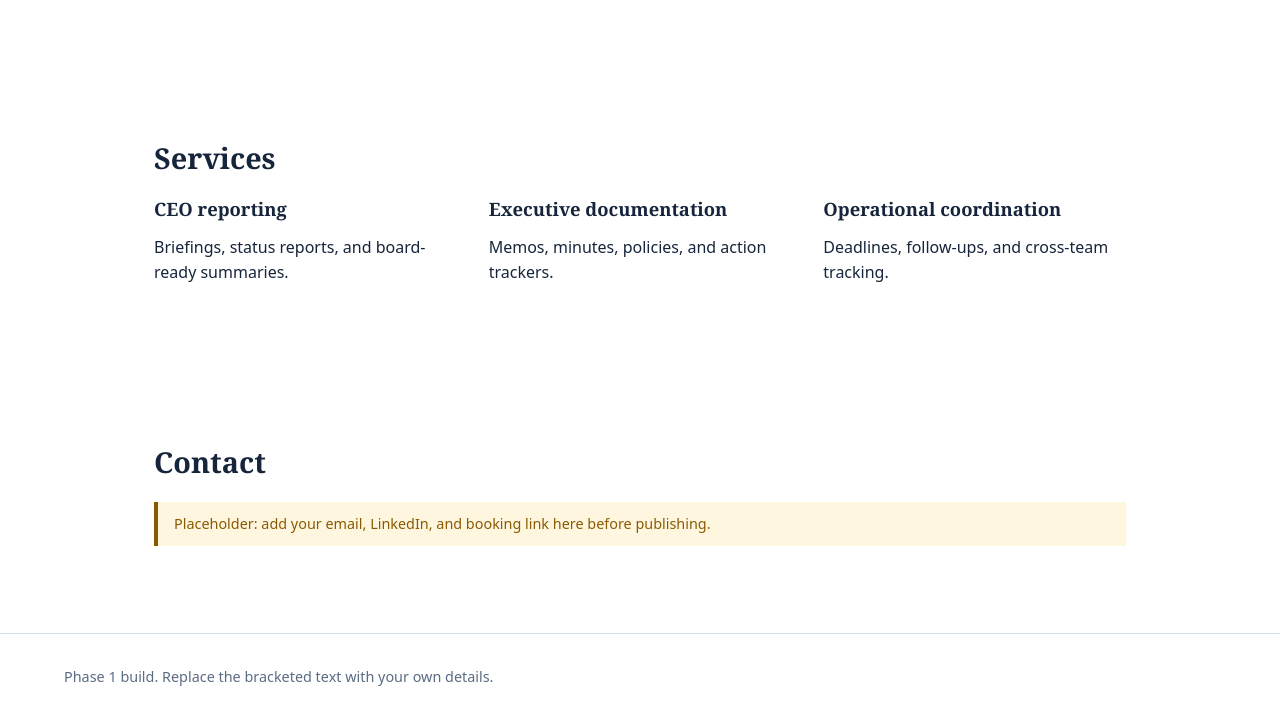
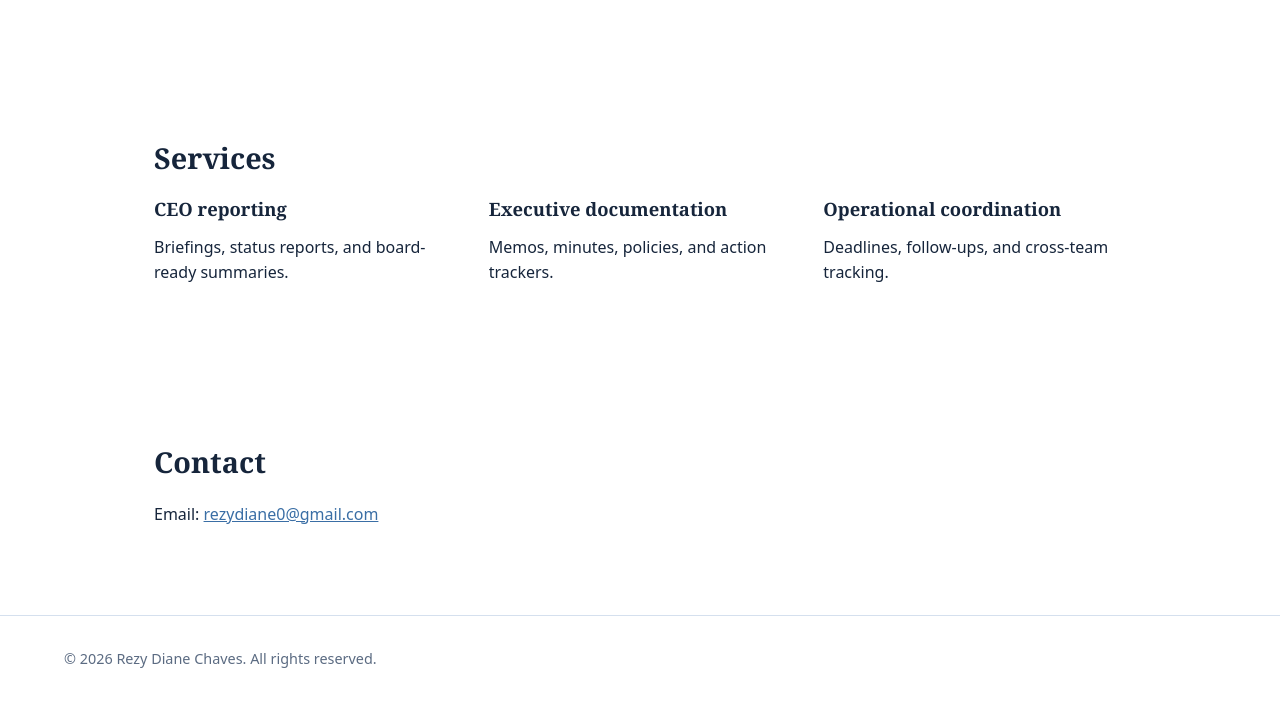
Before and after one commit to rezydiane0-ops/Executive-office, a plain HTML site: page index.html in a window 1280 px wide. Shown: the part 1314-2034 px from the top of the page. Drawn offline with nearby package versions, Linux system fonts and the light colour scheme.

Commit message:
Add files via upload

```diff
--- a/index.html
+++ b/index.html
@@ -67,7 +67,7 @@ th,td{text-align:left;padding:.55rem .6rem;border-bottom:1px solid var(--line);v
 </head>
 <body>
 <div id="site">
- <header class="site-head"><span class="brand">[Your Name], Executive Virtual Assistant</span><a class="btn alt" href="#/overview" data-enter>Open workspace</a></header>
+ <header class="site-head"><span class="brand">Rezy Diane Chaves, Executive Virtual Assistant</span><a class="btn alt" href="#/overview" data-enter>Open workspace</a></header>
  <section class="hero">
   <h1>Executive documents you can send without a second look.</h1>
   <p>CEO reporting, executive documentation, and operational coordination, checked through a five-stage review before anything reaches your desk.</p>
@@ -93,9 +93,9 @@ th,td{text-align:left;padding:.55rem .6rem;border-bottom:1px solid var(--line);v
  </section>
  <section class="sec" id="contact">
   <h2>Contact</h2>
-  <p class="note">Placeholder: add your email, LinkedIn, and booking link here before publishing.</p>
+  <p>Email: <a href="mailto:rezydiane0@gmail.com">rezydiane0@gmail.com</a></p>
  </section>
- <footer>Phase 1 build. Replace the bracketed text with your own details.</footer>
+ <footer>© 2026 Rezy Diane Chaves. All rights reserved.</footer>
 </div>
 
 <div id="app">
```
